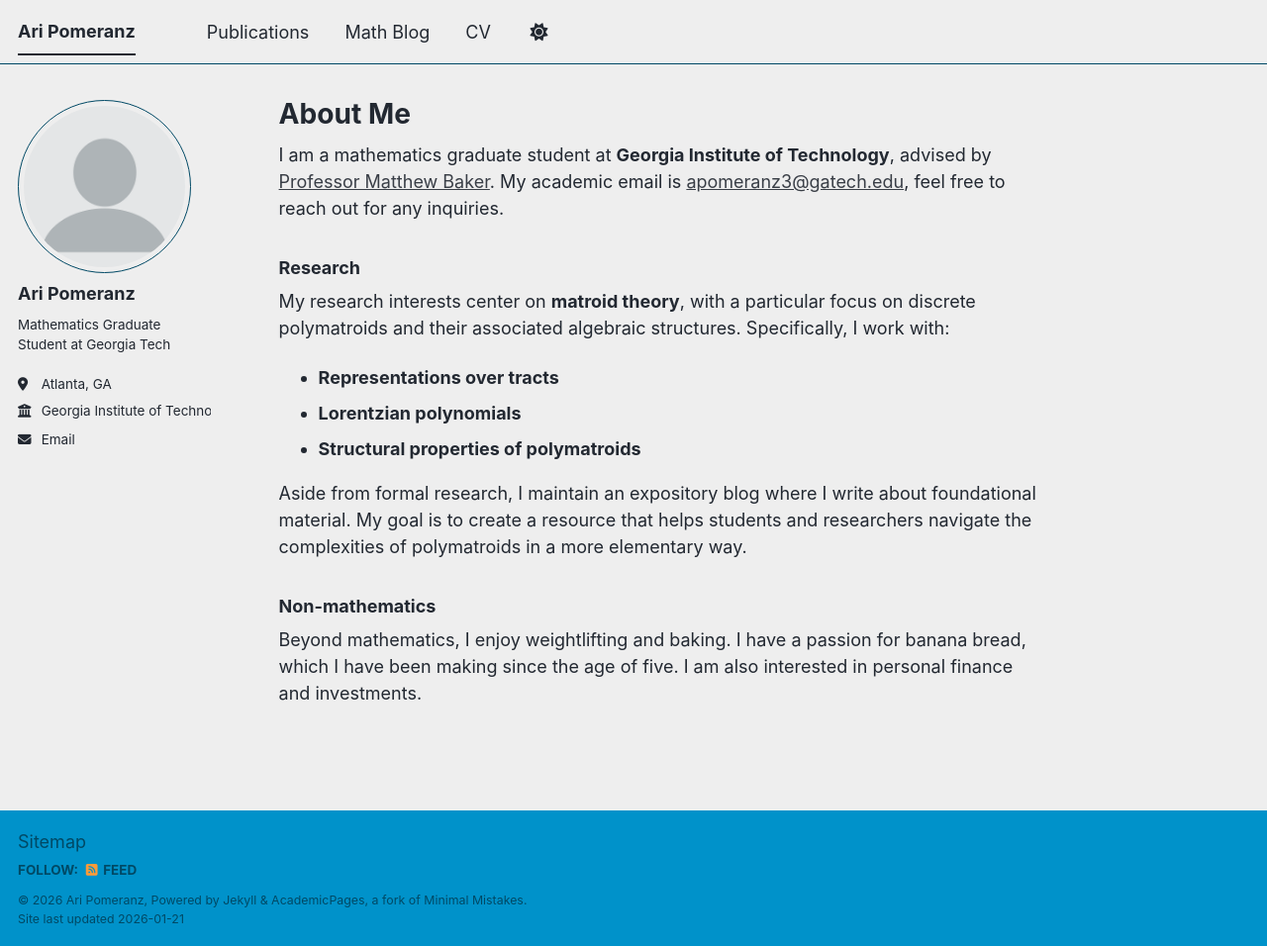
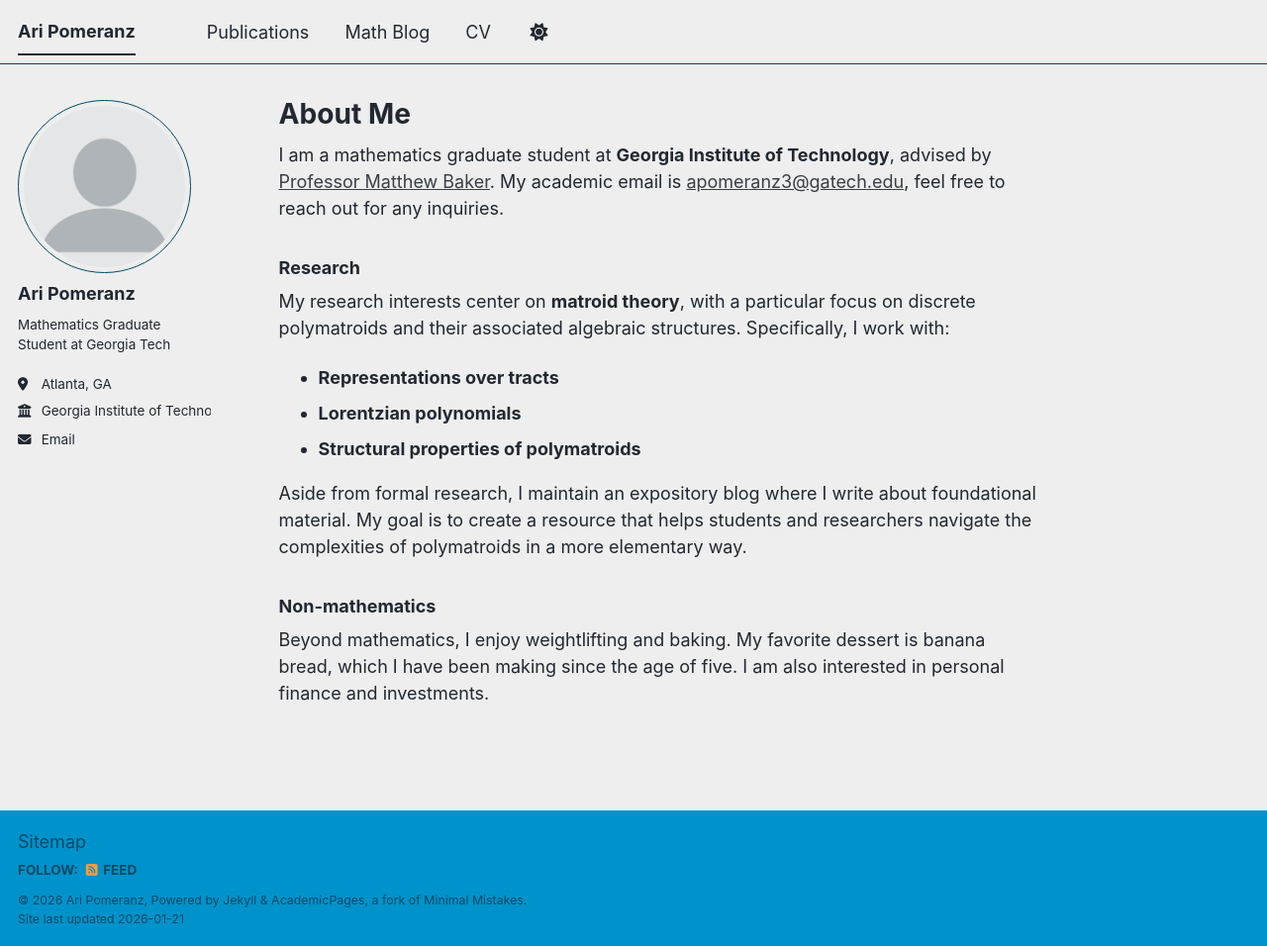
Before and after one commit to aripomeranz/aripomeranz, a Jekyll site: the page built from _pages/about.md, in a window 1280 px wide and 956 px high. Shown: the whole window at 99% size. Built offline with Jekyll 4.4.1, drawn with Linux system fonts in a browser that asks for light colours; a script bundle is joined from its source files by our own code; library files that are not in the unit come from our copies.

Commit message:
Update about.md

```diff
--- a/_pages/about.md
+++ b/_pages/about.md
@@ -20,4 +20,4 @@ My research interests center on **matroid theory**, with a particular focus on d
 Aside from formal research, I maintain an expository blog where I write about foundational material. My goal is to create a resource that helps students and researchers navigate the complexities of polymatroids in a more elementary way.
 
 ### Non-mathematics
-Beyond mathematics, I enjoy weightlifting and baking. I have a passion for banana bread, which I have been making since the age of five. I am also interested in personal finance and investments.
+Beyond mathematics, I enjoy weightlifting and baking. My favorite dessert is banana bread, which I have been making since the age of five. I am also interested in personal finance and investments.
```
